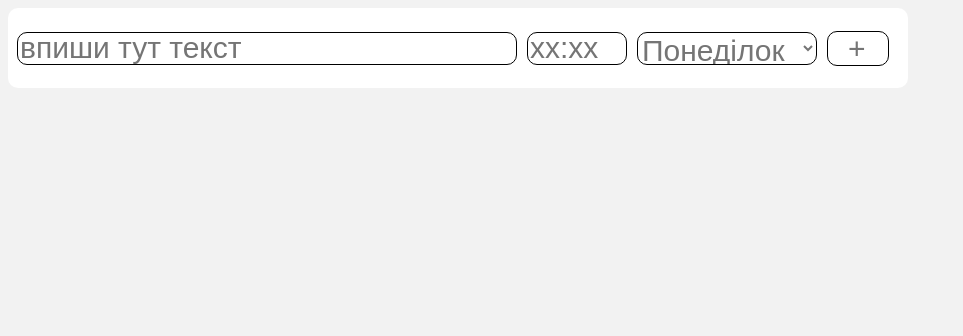
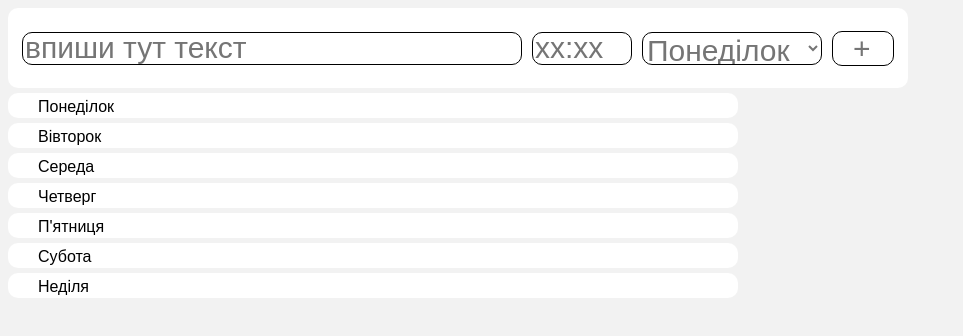
Before and after one commit to yoroslrak/planner, a plain HTML site: page index.html in a window 1280 px wide. Shown: the whole page, without its empty margins (0-963 px from the left). Drawn offline with Linux system fonts and the light colour scheme.

Commit message:
new html and css

```diff
--- a/index.html
+++ b/index.html
@@ -11,7 +11,7 @@
             <select class="selectday" placeholder="">
                 <option value="Monday">Понеділок</option>
                 <option value="Tuesday">Вівторок</option>
-                <option value="Wednesday">середа</option>
+                <option value="Wednesday">Середа</option>
                 <option value="Thursday">Четверг</option>
                 <option value="Friday">П'ятниця</option>
                 <option value="Saturday">Субота</option>
@@ -20,8 +20,15 @@
             <div class="addbtn">
                 +
             </div>
-            <div class="osnova">
-            </div>
+        </div>
+        <div class="osnova">
+            <div class="day1, day">Понеділок</div>
+            <div class="day2, day">Вівторок</div>
+            <div class="day3, day">Середа</div>
+            <div class="day4, day">Четверг</div>
+            <div class="day5, day">П'ятниця</div>
+            <div class="day6, day">Субота</div>
+            <div class="day7, day">Неділя</div>
         </div>
     </body>
 </html>
--- a/style.css
+++ b/style.css
@@ -66,3 +66,13 @@ html {
     color: #757575;
 
 }
+
+.day{
+    background-color: white;
+    width: 700px;
+    height: 20px;
+    margin-top: 5px;
+    padding-top: 5px;
+    padding-left: 30px;
+    border-radius: 10px;
+}
```
